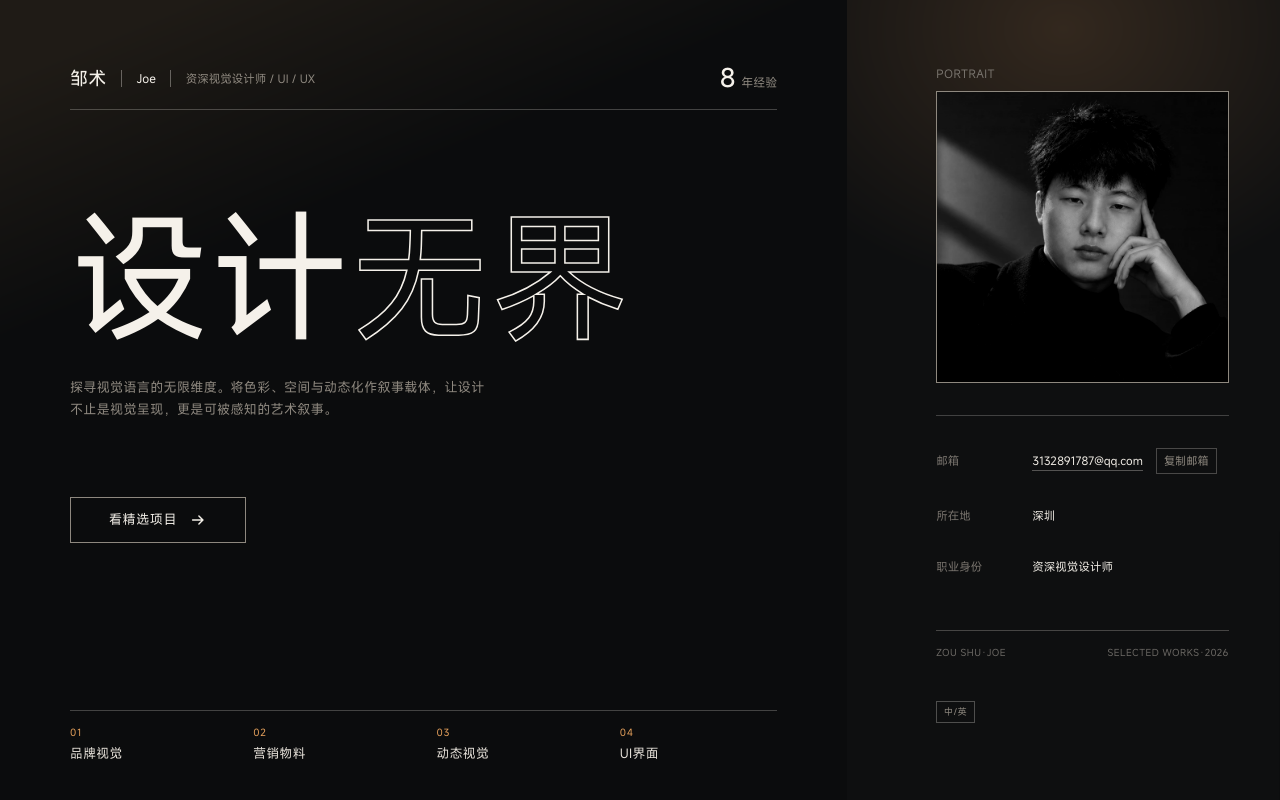
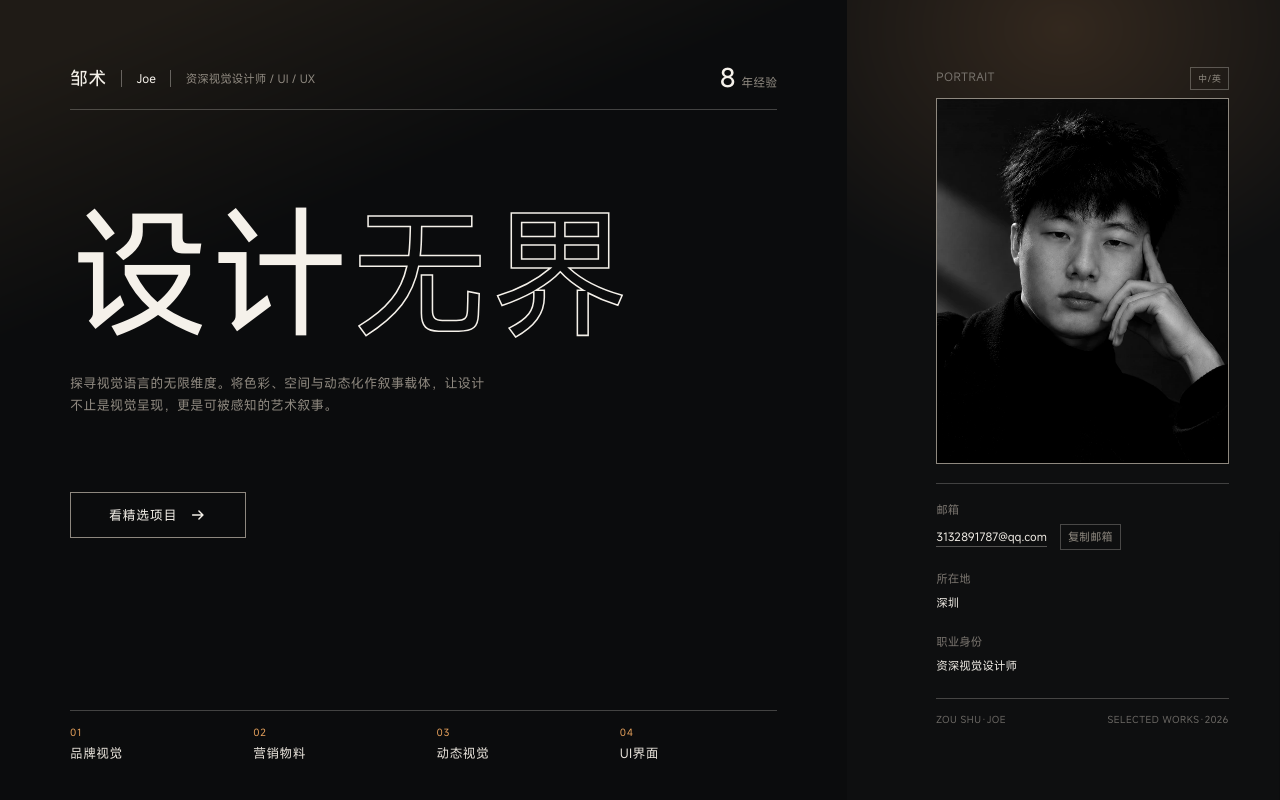
Before and after one commit to zoushu06-cyber/pixelmiao-portfolio, a React (Vite) app: page / in a window 1280 px wide. Shown: the top 800 px of the page. Built offline with nearby package versions, Linux system fonts and the light colour scheme.

Commit message:
feat(home): 首屏右栏改版 - 中英移右上角/照片框竖长/信息上下堆叠

```diff
--- a/src/pages/HomePage.tsx
+++ b/src/pages/HomePage.tsx
@@ -74,7 +74,19 @@ export default function HomePage() {
 
         {/* 右侧 PORTRAIT 信息栏（画板 114:41–114:54） */}
         <aside className="hero__portrait" aria-label="个人信息">
-          <span className="hero__portrait-title">{site.hero.portrait.title}</span>
+          <div className="hero__portrait-head">
+            <span className="hero__portrait-title">{site.hero.portrait.title}</span>
+            <div className="hero__portrait-tools">
+              <button
+                type="button"
+                className="hero__tool"
+                aria-label="中英文切换"
+                title="中 / EN"
+              >
+                <span className="hero__tool-box">{site.hero.portrait.lang}</span>
+              </button>
+            </div>
+          </div>
           <div className="hero__portrait-frame">
             <div className="hero__portrait-photo">
               <img src="/images/portrait.webp" alt="肖像照" decoding="async" />
@@ -106,16 +118,6 @@ export default function HomePage() {
           <div className="hero__portrait-foot">
             <span>{site.hero.portrait.sign}</span>
             <span>{site.hero.portrait.works}</span>
-          </div>
-          <div className="hero__portrait-tools">
-            <button
-              type="button"
-              className="hero__tool"
-              aria-label="中英文切换"
-              title="中 / EN"
-            >
-              <span className="hero__tool-box">{site.hero.portrait.lang}</span>
-            </button>
           </div>
         </aside>
       </Section>
--- a/src/styles/pages.css
+++ b/src/styles/pages.css
@@ -195,6 +195,14 @@
   background: radial-gradient(ellipse at 55% 38%, #332821 0%, #0e0f10 72%);
   pointer-events: none;
   display: none;
+}
+/* PORTRAIT 标题与右上角「中/英」同一行 */
+.hero__portrait-head {
+  position: relative;
+  display: flex;
+  align-items: center;
+  justify-content: space-between;
+  gap: 1rem;
 }
 .hero__portrait-title {
   position: relative;
@@ -1245,7 +1253,7 @@
 }
 .hero__center {
   justify-content: flex-start;
-  padding-top: clamp(1rem, 11.53vh, 10.375rem);
+  padding-top: clamp(1rem, 11vh, 10.375rem);
   padding-bottom: 0;
 }
 .hero__title {
@@ -1280,7 +1288,7 @@
    邮箱 60%·所在地 66%·职业 73% / ZOU 行 82% / 中英按钮 90% */
 .hero__portrait {
   padding-top: clamp(4rem, 8vh, 7.5rem);
-  padding-bottom: clamp(3rem, 7vh, 7.5rem);
+  padding-bottom: clamp(1.5rem, 3vh, 3rem);
   padding-left: clamp(1.5rem, 6.95vw, 11.125rem);
   padding-right: clamp(1rem, 4vw, 6.4rem);
 }
@@ -1293,22 +1301,30 @@
   flex: 0 0 auto;
   margin-top: clamp(0.5rem, 1vh, 1rem);
 }
+/* 设计稿照片框：宽约 440、高约 550（1920 视口），竖长 4:5 */
 .hero__portrait-photo {
   max-width: 23vw;
-  aspect-ratio: 1 / 1;
+  aspect-ratio: 4 / 5;
 }
 /* 相框下方的分隔线由 .hero__portrait-info 的 border-top 承担 */
 .hero__portrait-info {
-  margin-top: clamp(2rem, 4vh, 4rem);
-  padding-top: clamp(1rem, 4vh, 4rem);
-  gap: clamp(1rem, 4vh, 4rem);
+  margin-top: clamp(1.2rem, 2.4vh, 2.4rem);
+  padding-top: clamp(0.8rem, 2vh, 2rem);
+  gap: clamp(1rem, 2.4vh, 2.4rem);
+}
+/* 标签在上、内容在下（设计稿：邮箱/所在地/职业身份 各占两行） */
+.hero__portrait-info > div {
+  display: flex;
+  flex-direction: column;
+  gap: clamp(0.3rem, 0.7vh, 0.7rem);
 }
 .hero__portrait-foot {
-  margin-top: clamp(2rem, 6.8vh, 7rem);
+  margin-top: clamp(1.2rem, 2.8vh, 2.8rem);
   font-size: clamp(0.6rem, 0.664vw, 1.0625rem);
 }
+/* 中/英 已移至顶部 PORTRAIT 同一行 */
 .hero__portrait-tools {
-  margin-top: clamp(1.5rem, 4.6vh, 5rem);
+  margin-top: 0;
 }
 
 /* 工作经历 */
```
